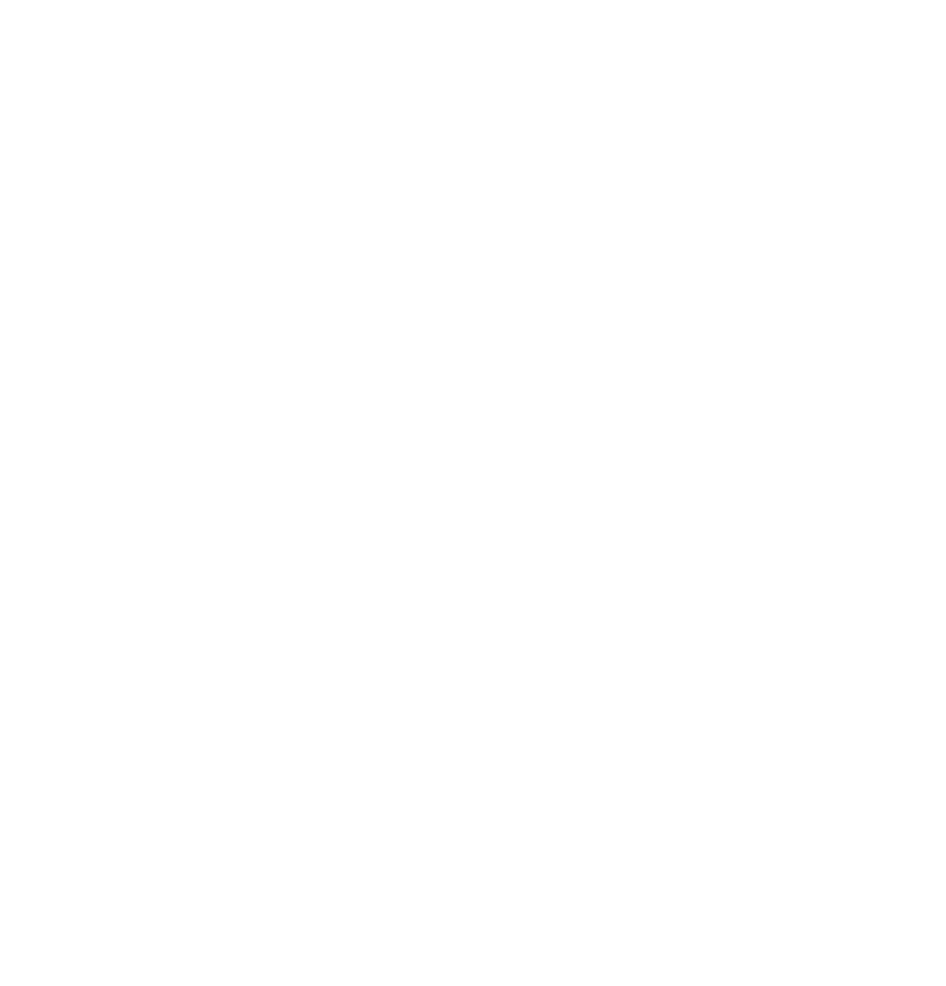
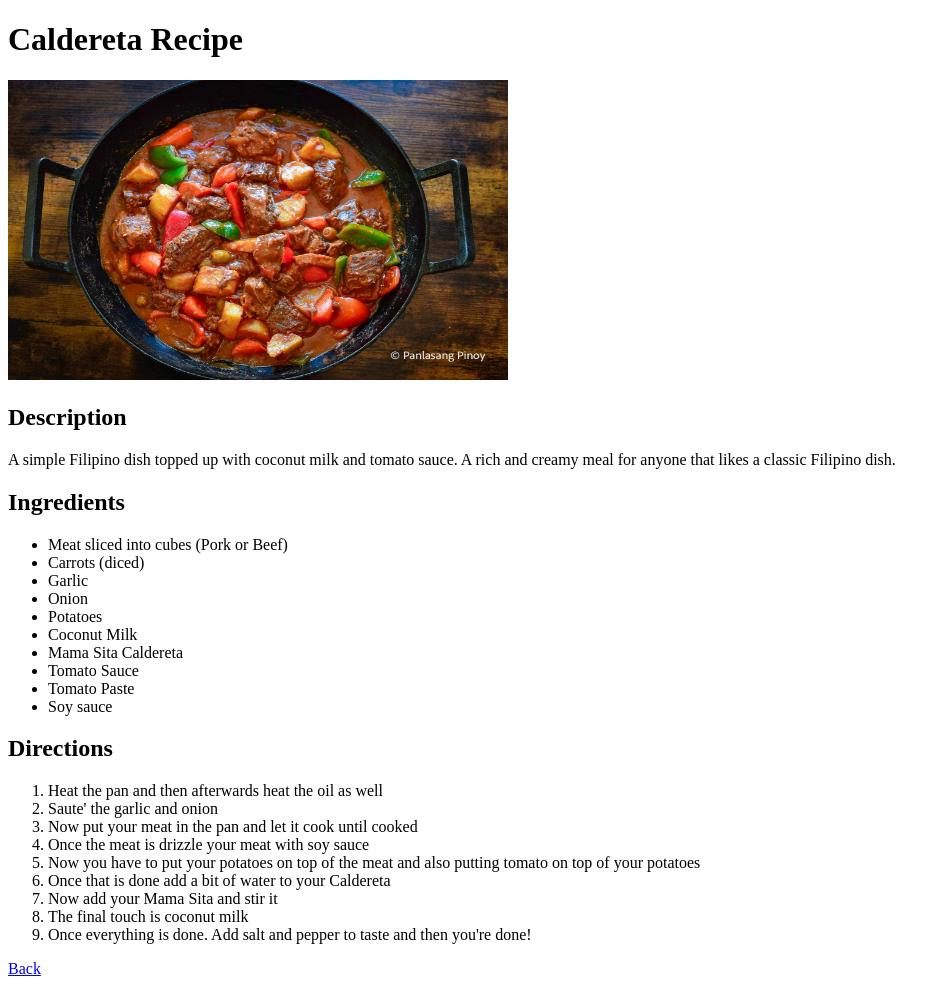
Before and after one commit to Kymodeus/dizon-recipe, a plain HTML site: page recipes/caldereta.html in a window 1280 px wide. Shown: the whole page, without its empty margins (0-946 px from the left). Before the commit the page ends 800 px from the top, so only its background shows below. Drawn offline with Linux system fonts and the light colour scheme.

Commit message:
Forgot to commit images. Images now added

```diff
--- a/recipes/caldereta.html
+++ b/recipes/caldereta.html
@@ -6,6 +6,40 @@
     <title>Document</title>
 </head>
 <body>
+    <h1>Caldereta Recipe</h1>
+    <img src="../images/caldereta.jpg" alt="Picture of a Caldereta Meal" style="width: 500px; height: 300px;">
+    <h2>Description</h2>
+    <p>A simple Filipino dish topped up with coconut milk and tomato sauce. A rich and creamy meal
+        for anyone that likes a classic Filipino dish.
+    </p>
 
+    <h2>Ingredients</h2>
+    <ul>
+        <li>Meat sliced into cubes (Pork or Beef)</li>
+        <li>Carrots (diced)</li>
+        <li>Garlic</li>
+        <li>Onion</li>
+        <li>Potatoes</li>
+        <li>Coconut Milk</li>
+        <li>Mama Sita Caldereta</li>
+        <li>Tomato Sauce</li>
+        <li>Tomato Paste</li>
+        <li>Soy sauce</li>
+    </ul>
+
+    <h2>Directions</h2>
+    <ol>
+        <li>Heat the pan and then afterwards heat the oil as well</li>
+        <li>Saute' the garlic and onion</li>
+        <li>Now put your meat in the pan and let it cook until cooked</li>
+        <li>Once the meat is drizzle your meat with soy sauce</li>
+        <li>Now you have to put your potatoes on top of the meat and also putting tomato on top of your potatoes</li>
+        <li>Once that is done add a bit of water to your Caldereta</li>
+        <li>Now add your Mama Sita and stir it</li>
+        <li>The final touch is coconut milk</li>
+        <li>Once everything is done. Add salt and pepper to taste and then you're done!</li>
+    </ol>
+
+    <a href="../index.html">Back</a>
 </body>
 </html>
```
Also changed, not shown: index.html (+14 -2 lines), recipes/filipino-spaghetti.html (+32 -0 lines), recipes/tuna-sandwich.html (+29 -0 lines), images/caldereta.jpg (added), images/fil-spag.jpg (added), images/tuna-sand.jpg (added).
